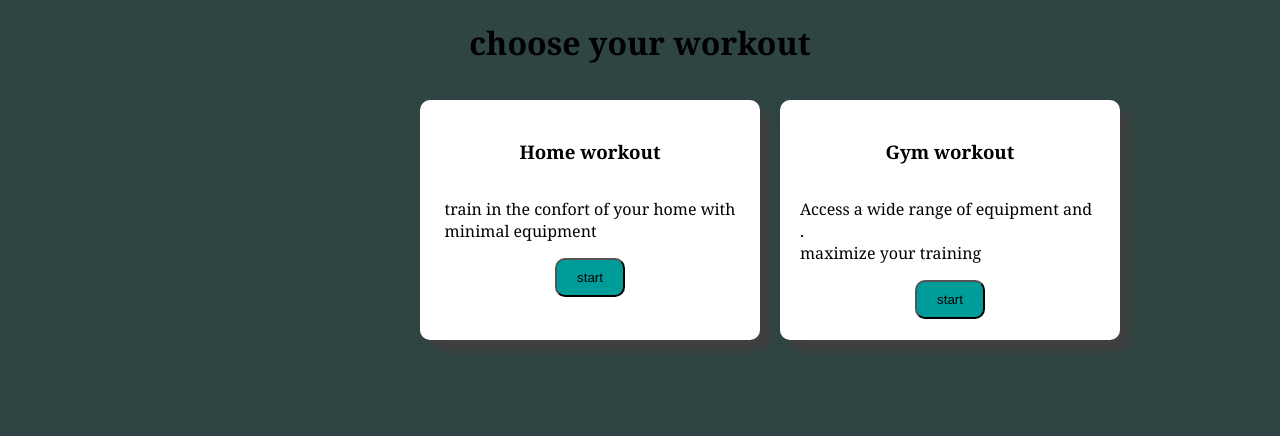
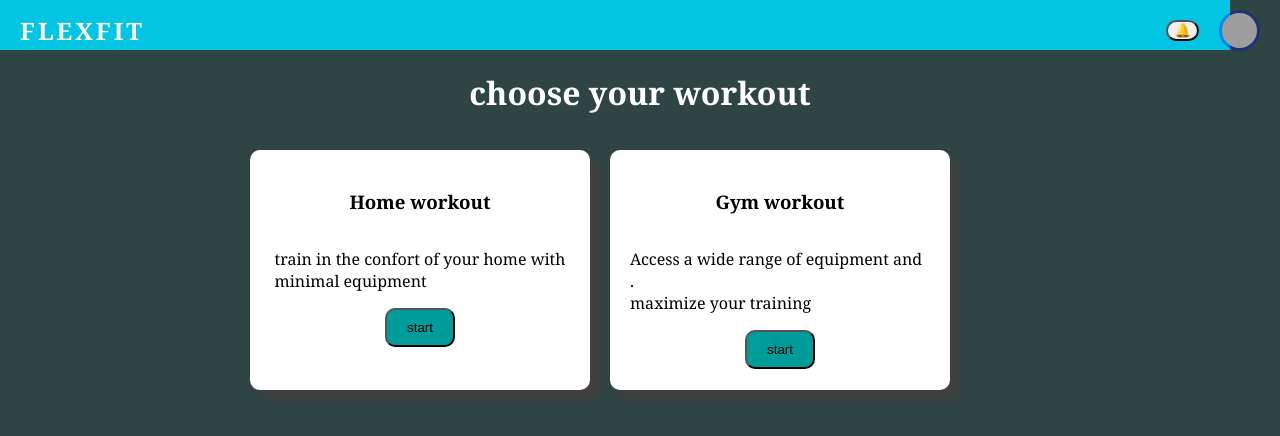
Before and after one commit to imranx245624/flexfit_project_main, a React (Create React App) app: page / in a window 1280 px wide. Shown: the top 436 px of the page. Built offline with nearby package versions, Linux system fonts and the light colour scheme; grey boxes are pictures that could not be loaded.

Commit message:
add navbar component

```diff
--- a/src/App.css
+++ b/src/App.css
@@ -56,8 +56,8 @@ body {
   flex-direction: column;
   align-items: center;
   position: absolute;
-  top: 100px;   /* y-position */
-  left: 420px;
+  top: 150px;   /* y-position */
+  left: 250px;
   background: white;
   width:300px;
   height:200px;
@@ -71,8 +71,8 @@ body {
   flex-direction: column;
   align-items: center;
   position: absolute;
-  top: 100px;   /* y-position */
-  left: 780px;
+  top: 150px;   /* y-position */
+  left: 610px;
   background: white;
   width:300px;
   height:200px;
@@ -80,6 +80,12 @@ body {
   /* margin: 100px;  --> this can chaneg the coordinate*/
   border-radius: 10px;
   box-shadow: 10px 10px 10px rgb(66, 63, 63);
+}
+.div1c{
+
+  background-color:rgb(1, 197, 227);
+  height:50px;
+  width: 1230px;
 }
 
 .button1{
@@ -92,3 +98,33 @@ body {
   border-radius: 10px;
   padding: 10px 20px;
 }
+.navbar{
+
+  position: fixed;
+  top: 0;
+  left: 0;
+  right: 0;
+  height: 60px;
+  display: flex;
+  align-items: center;
+  justify-content: space-between;
+  padding: 0 20px;
+  /* background: linear-gradient(90deg, #08a79b, #00b3b3); */
+  color: white;
+  z-index: 50;
+}
+.logo{
+  margin: 0;
+  letter-spacing: 3px;
+}
+.navDiv1{
+   display: flex;
+  align-items:center;
+  gap: 20px;
+}
+.profile-pic{
+width: 35px;
+height: 35px;
+border-radius: 50px;
+border: 3px solid rgba(0, 4, 248, 0.3);
+}
--- a/src/App.js
+++ b/src/App.js
@@ -1,12 +1,17 @@
 import logo from './logo.svg';
 import './App.css';
+import NavBar from "./NavBar.js";
 
 
 
 function App() {
   return (
-    <div className="div1" >
-      <h1>choose your workout</h1>
+    <div >
+      <div className='div1c'>
+        <NavBar/>
+      </div>
+      <div className="div1">
+      <h1 style={{ color:'white'}}>choose your workout</h1>
       <div className='div1a'>
         <h3>Home workout</h3>
         <p>train in the confort  of your home with <br/> minimal equipment</p>
@@ -17,7 +22,7 @@ function App() {
         <p>Access a wide range of equipment and .<br/>maximize your training</p>
         <button className="button2" >start</button>
       </div>
-
+      </div>
     </div>
   );
 }
--- /dev/null
+++ b/src/NavBar.js
@@ -0,0 +1,16 @@
+import React from "react";
+function NavBar(){
+
+    return(
+
+        <header className="navbar">
+            <h2 className="logo">FLEXFIT</h2>
+            <div className="navDiv1">
+                <button style={{ borderRadius: '100px'}}>🔔</button>
+                <img src="https://media.cgtrader.com/variants/EBG3JURk3etouQX4A6ADNDfk/e9402de08037e497d6e30785caf8580af777f2135dff941da887dc17effd7fe7/Virat%20Kohli_col.jpg" alt="user" className="profile-pic" />
+
+            </div>
+        </header>
+    );
+}
+export default NavBar;
```
Also changed, not shown: src/SideBar.js (added).
